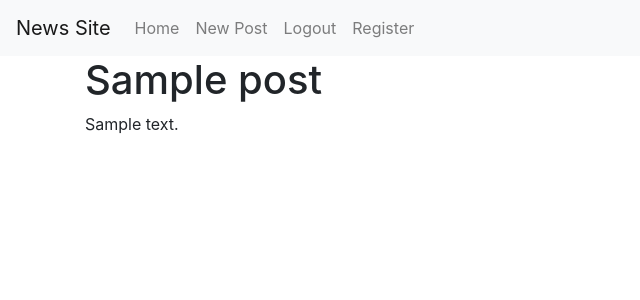
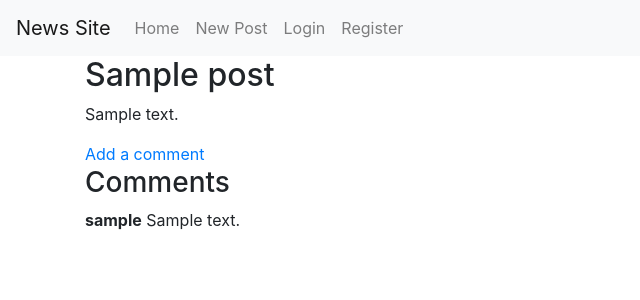
Before and after one commit to Liskarn/News-site, a Django app: page /post/1/ in a window 1280 px wide. Shown: the top 300 px of the page, without its empty margins (0-640 px from the left). Run offline with Django 4.2, Linux system fonts and the light colour scheme; tables that the repository leaves empty hold one stand-in row (values such as "Sample post"); some libraries are stand-ins or nearby versions.

Commit message:
fixed and added templates

```diff
--- a/news_site/news/templates/news/registation.html
+++ b/news_site/news/templates/add_comment.html
@@ -1,10 +1,10 @@
-{% extends "base_generic.html" %}
+{% extends 'base.html' %}
 
 {% block content %}
-  <h2>Sign up</h2>
+  <h2>Add a comment</h2>
   <form method="post">
     {% csrf_token %}
     {{ form.as_p }}
-    <button type="submit">Sign up</button>
+    <button type="submit">Add comment</button>
   </form>
 {% endblock %}
--- a/news_site/news/templates/news/base.html
+++ b/news_site/news/templates/base.html
@@ -27,7 +27,7 @@
               </li>
             {% else %}
               <li class="nav-item">
-                <a class="nav-link" href="{% url 'logout' %}">Logout</a>
+                <a class="nav-link" href="{% url 'login' %}">Login</a>
               </li>
               <li class="nav-item">
                 <a class="nav-link" href="{% url 'register' %}">Register</a>
--- a/news_site/news/templates/news/post_detail.html
+++ /dev/null
@@ -1,7 +0,0 @@
-{% extends "news/base.html" %}
-
-{% block content %}
-  <h1>{{ post.title }}</h1>
-  <p>{{ post.description }}</p>
-  <!-- Add comments and form for new comment here -->
-{% endblock %}
--- /dev/null
+++ b/news_site/news/templates/post_detail.html
@@ -0,0 +1,19 @@
+{% extends 'base.html' %}
+
+{% block content %}
+  <h2>{{ post.title }}</h2>
+  <p>{{ post.description }}</p>
+
+  <a href="{% url 'add_comment' pk=post.pk %}">Add a comment</a>
+
+  <h3>Comments</h3>
+  {% for comment in post.comments.all %}
+    <p>
+      <strong>{{ comment.author.username }}</strong>
+      {{ comment.text }}
+      {% if comment.author == user %}
+        <a href="{% url 'delete_comment' pk=comment.pk %}">Delete</a>
+      {% endif %}
+    </p>
+  {% endfor %}
+{% endblock %}
--- a/news_site/news/templates/news/post_form.html
+++ b/news_site/news/templates/post_form.html
@@ -1,7 +1,6 @@
-{% extends "news/base.html" %}
+{% extends "base.html" %}
 
 {% block content %}
-{% csrf_token %}
   <h1>New Post</h1>
   <form method="POST">
     {% csrf_token %}
--- a/news_site/news/templates/news/post_list.html
+++ b/news_site/news/templates/post_list.html
@@ -1,4 +1,4 @@
-{% extends "news/base.html" %}
+{% extends "base.html" %}
 
 {% block content %}
   <h1>Posts</h1>
--- a/news_site/news/urls.py
+++ b/news_site/news/urls.py
@@ -1,8 +1,6 @@
 from django.urls import path
 from . import views
-from django.contrib.auth import views as auth_views
-from django.contrib.auth.views import LoginView
-from django.contrib.auth.views import LogoutView
+from django.contrib.auth.views import LoginView, LogoutView
 
 urlpatterns = [
     path('', views.post_list, name='post_list'),  # List of posts
@@ -13,5 +11,6 @@ urlpatterns = [
     path('register/', views.register, name='register'),  # User registration
     path('post/<int:pk>/upvote/', views.upvote, name='upvote'),
     path('post/<int:pk>/downvote/', views.downvote, name='downvote'),
-
+    path('post/<int:pk>/comment/', views.add_comment, name='add_comment'),
+    path('comment/<int:pk>/delete/', views.delete_comment, name='delete_comment'),
 ]
--- a/news_site/news/views.py
+++ b/news_site/news/views.py
@@ -3,40 +3,30 @@ from django.contrib.auth.forms import UserCreationForm
 from django.contrib.auth import login as auth_login
 from django.contrib.auth.decorators import login_required
 from .models import Post
-from .forms import PostForm
+from .forms import PostForm, CommentForm
 from django.shortcuts import get_object_or_404, redirect
+from django.views.decorators.csrf import csrf_protect
+
 
 def post_list(request):
     posts = Post.objects.all()
-    return render(request, 'news/post_list.html', {'posts': posts})
+    return render(request, 'post_list.html', {'posts': posts})
 
 def post_detail(request, pk):
     post = Post.objects.get(id=pk)
-    return render(request, 'news/post_detail.html', {'post': post})
+    return render(request, 'post_detail.html', {'post': post})
 
-@login_required
-def post_create(request):
-    if request.method == 'POST':
-        form = PostForm(request.POST)
-        if form.is_valid():
-            post = form.save(commit=False)
-            post.author = request.user
-            post.save()
-            return redirect('post_detail', pk=post.pk)
-    else:
-        form = PostForm()
-    return render(request, 'news/post_form.html', {'form': form})
+@csrf_protect
 
 def register(request):
-    if request.method == 'POST':
+    if request.method == "POST":
         form = UserCreationForm(request.POST)
         if form.is_valid():
-            user = form.save()
-            auth_login(request, user)
-            return redirect('post_list')
+            form.save()
+            return redirect('login')
     else:
         form = UserCreationForm()
-    return render(request, 'registration/register.html', {'form': form})
+    return render(request, 'post_form.html', {'form': form})
 
 @login_required
 def upvote(request, pk):
@@ -50,6 +40,7 @@ def downvote(request, pk):
     Vote.objects.create(value=Vote.DOWNVOTE, user=request.user, post=post)
     return redirect('post_detail', pk=post.pk)
 
+@login_required
 def post_new(request):
     if request.method == "POST":
         form = PostForm(request.POST)
@@ -60,4 +51,27 @@ def post_new(request):
             return redirect('post_detail', pk=post.pk)
     else:
         form = PostForm()
-    return render(request, 'news/post_edit.html', {'form': form})
+    return render(request, '/post_edit.html', {'form': form})
+
+@login_required
+def add_comment(request, pk):
+    post = get_object_or_404(Post, pk=pk)
+    if request.method == "POST":
+        form = CommentForm(request.POST)
+        if form.is_valid():
+            comment = form.save(commit=False)
+            comment.author = request.user
+            comment.post = post
+            comment.save()
+            return redirect('post_detail', pk=post.pk)
+    else:
+        form = CommentForm()
+    return render(request, '/add_comment.html', {'form': form})
+
+@login_required
+def delete_comment(request, pk):
+    comment = get_object_or_404(Comment, pk=pk)
+    post_pk = comment.post.pk
+    if request.user == comment.author:
+        comment.delete()
+    return redirect('post_detail', pk=post_pk)
```
Also changed, not shown: news_site/news/forms.py (+6 -1 lines), news_site/news/templates/register.html (added, +10 -0 lines), news_site/news_site/settings.py (+15 -9 lines), news_site/news/templates/login.html (renamed from news_site/news/templates/news/login.html), 1 other file.
